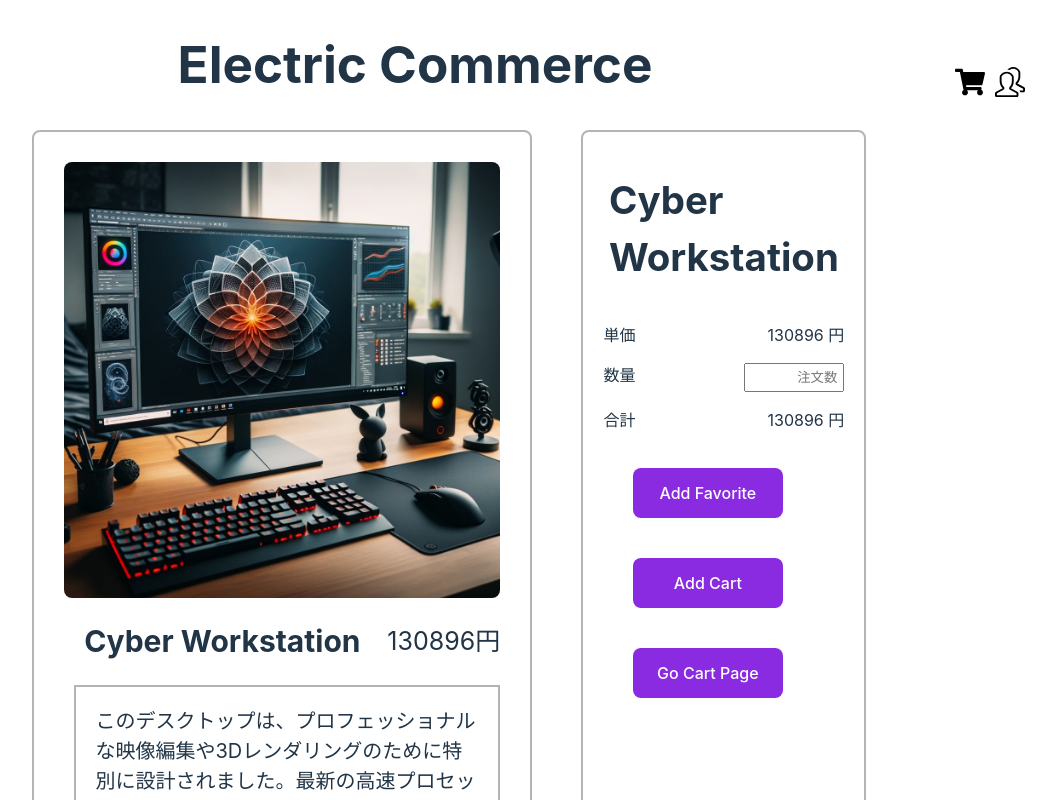
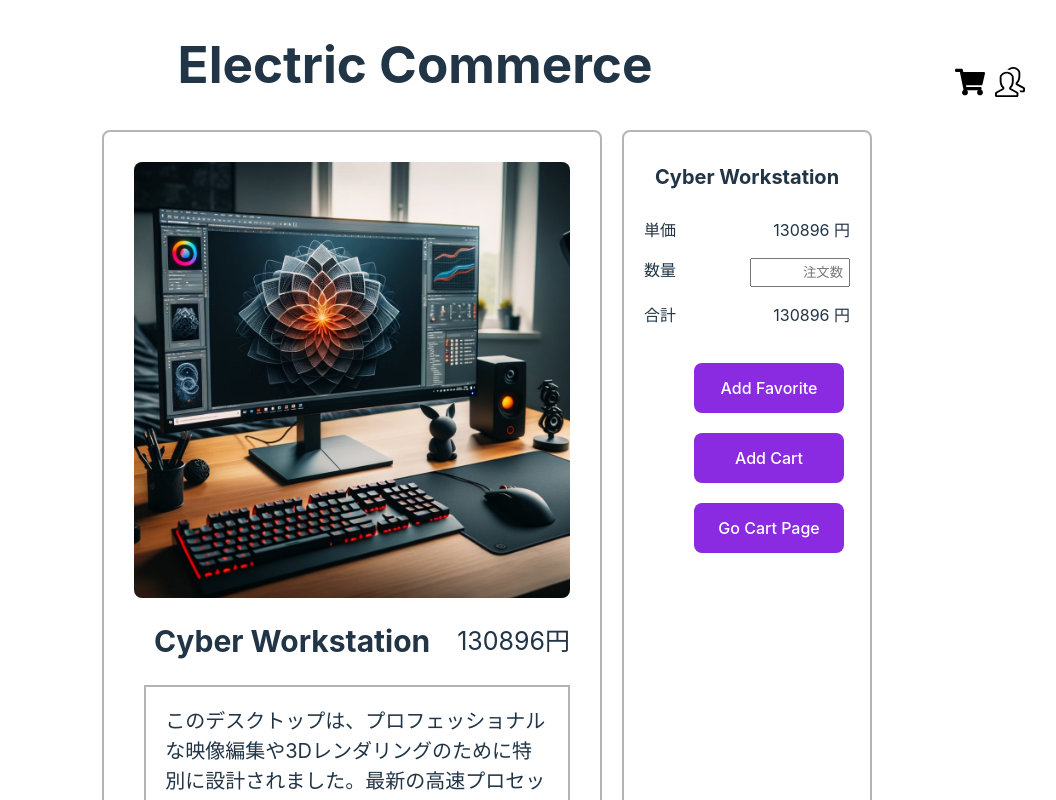
Before and after one commit to kip2/E-Commerce-Site-React, a React (Vite) app in the folder app/: page / in a window 1280 px wide. Shown: the top 800 px of the page, without its empty margins (163-1219 px from the left). Built offline with nearby package versions, Linux system fonts and the light colour scheme.

Commit message:
fix: レイアウトを修正

```diff
--- a/app/src/components/atoms/Button.css
+++ b/app/src/components/atoms/Button.css
@@ -1,8 +1,7 @@
 .information-button {
     height: 50px;
-    width: 20vw;
-    max-width: 150px;
-    margin: 20px 2.3vw;
+    width: 150px;
+    margin: 20px 10px 0 50px;
     color: white;
     background-color: blueviolet;
 }
--- a/app/src/components/molecules/InformationCard.css
+++ b/app/src/components/molecules/InformationCard.css
@@ -4,7 +4,7 @@
     border: solid 2px #b4b4b4;
     border-radius: 8px;
     padding: 30px;
-    margin: 0 30px 0 30px;
+    margin: 0 10px 0 30px;
     transition: tarnsform 2s;;
     display: flex;
     flex-flow: column;
--- a/app/src/components/organisms/InformationMenu.css
+++ b/app/src/components/organisms/InformationMenu.css
@@ -3,17 +3,17 @@
 }
 
 .information-menu-title {
-    font-size: 3.0vw;
+    font-size: 20px;
     display: flex;
     justify-content: center;
-    margin: 20px 2.0vw;
+    margin: 10px 10px;
 }
 
 .information-menu {
-    width: 30%;
+    width: 250px;
     max-width: 300px;
     border: solid 2px #b4b4b4;
     border-radius: 8px;
-    margin: 0 5.5vw 0 1.5vw;
+    margin: 0 10px 0 10px;
     padding: 20px;
 }
```
